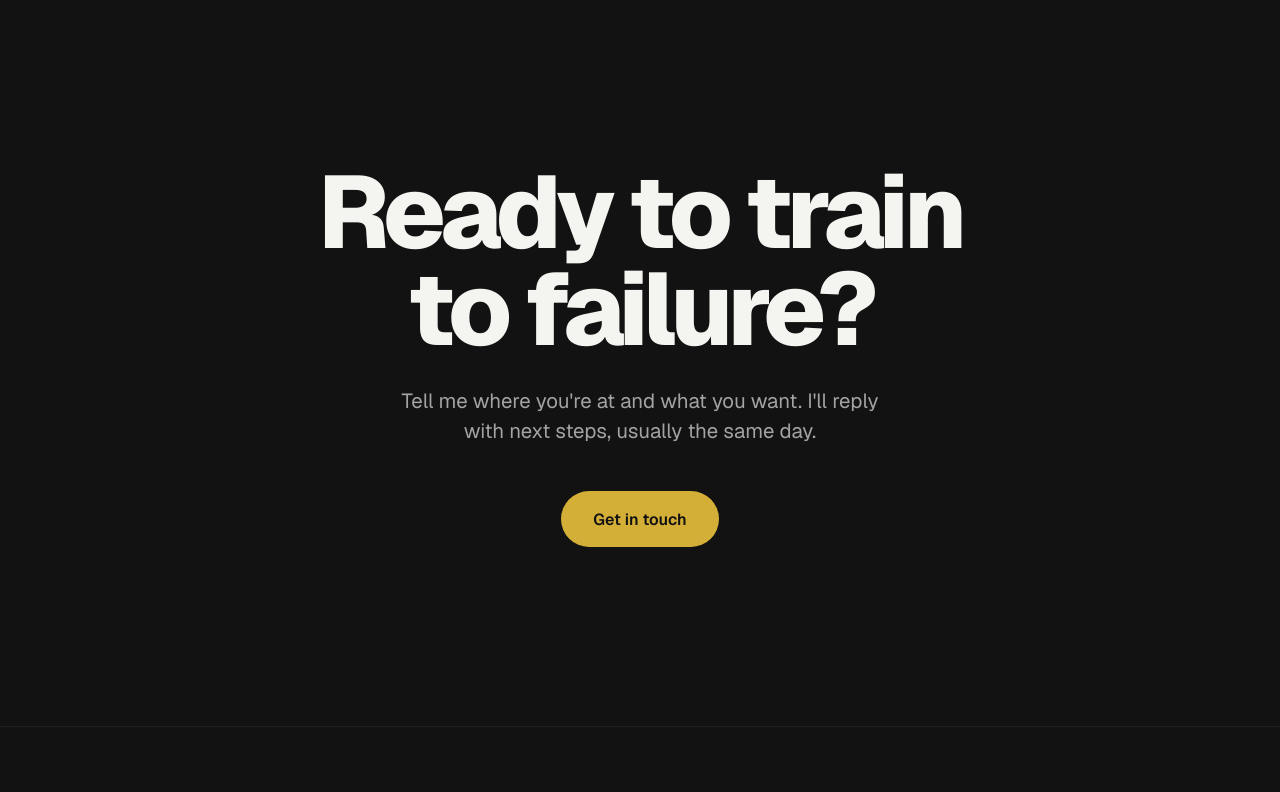
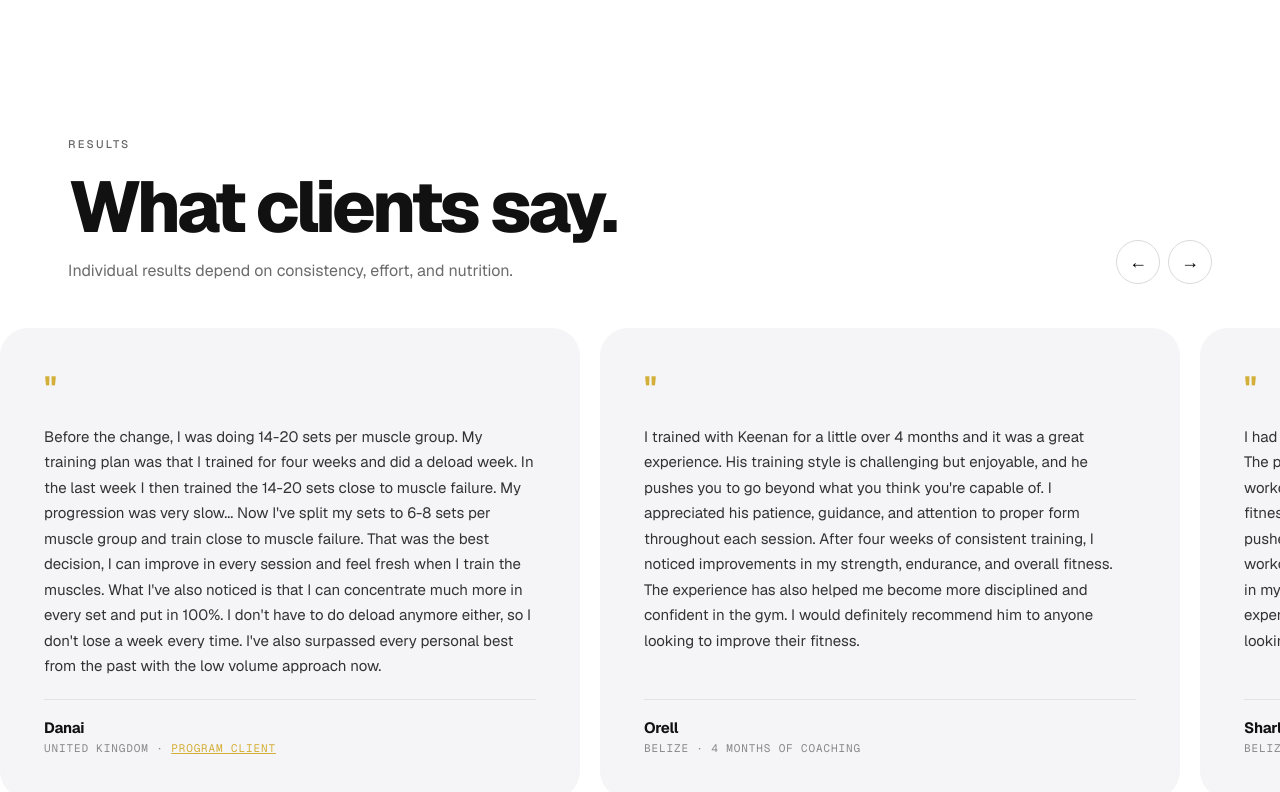
Before and after one commit to keenanbernard/heavy-duty-coaching, a React (Vite) app: page / in a window 1280 px wide. Shown: the part 5760-6552 px from the top of the page. Built offline with nearby package versions, Linux system fonts and the light colour scheme.

Commit message:
added testimonials

```diff
--- a/src/App.css
+++ b/src/App.css
@@ -1,3 +1,4 @@
+.t-scroll::-webkit-scrollbar { display: none; }
 .hvr-white:hover { background: #e6e6e6 !important; }
 .hvr-dark:hover { background: #333 !important; }
 .hvr-nav:hover { background: rgba(255,255,255,0.1) !important; }
--- a/src/App.jsx
+++ b/src/App.jsx
@@ -1,4 +1,4 @@
-import { useState, useEffect } from 'react'
+import { useState, useEffect, useRef } from 'react'
 import { Analytics } from '@vercel/analytics/react'
 import coachWhiteCap from './assets/coach-white-cap.webp'
 import program1 from './assets/program-1.webp'
@@ -144,6 +144,25 @@ const coachingIncludes = [
   'Cancel anytime. No lock-in contracts.',
 ]
 
+const testimonials = [
+  {
+    name: 'Danai',
+    meta: 'United Kingdom',
+    metaLink: { label: 'Program client', programIdx: 1 },
+    body: "Before the change, I was doing 14-20 sets per muscle group. My training plan was that I trained for four weeks and did a deload week. In the last week I then trained the 14-20 sets close to muscle failure. My progression was very slow... Now I've split my sets to 6-8 sets per muscle group and train close to muscle failure. That was the best decision, I can improve in every session and feel fresh when I train the muscles. What I've also noticed is that I can concentrate much more in every set and put in 100%. I don't have to do deload anymore either, so I don't lose a week every time. I've also surpassed every personal best from the past with the low volume approach now.",
+  },
+  {
+    name: 'Orell',
+    meta: 'Belize · 4 months of coaching',
+    body: "I trained with Keenan for a little over 4 months and it was a great experience. His training style is challenging but enjoyable, and he pushes you to go beyond what you think you're capable of. I appreciated his patience, guidance, and attention to proper form throughout each session. After four weeks of consistent training, I noticed improvements in my strength, endurance, and overall fitness. The experience has also helped me become more disciplined and confident in the gym. I would definitely recommend him to anyone looking to improve their fitness.",
+  },
+  {
+    name: 'Sharla',
+    meta: 'Belize · 3 months of coaching',
+    body: "I had a great experience throughout my three months of gym training. The program included a balanced mix of upper- and lower-body workouts that helped improve my strength, endurance, and overall fitness. The trainer was supportive, knowledgeable, and consistently pushed me beyond my comfort zone to achieve the best results. The workouts were challenging but rewarding, and I noticed improvements in my strength, performance, and confidence. Overall, it was a great experience, and I highly recommend the training program to anyone looking to improve their fitness and achieve their goals.",
+  },
+]
+
 const directLinks = [
   { label: 'Email', value: 'keenanbernard@outlook.com', href: 'mailto:keenanbernard@outlook.com' },
   { label: 'Phone', value: '+501 614 4297', href: 'tel:+5016144297' },
@@ -159,6 +178,7 @@ const selectionGroups = [
 
 export default function App() {
   const [page, setPage] = useState('home')
+  const tRef = useRef(null)
   const [name, setName] = useState('')
   const [email, setEmail] = useState('')
   const [details, setDetails] = useState('')
@@ -490,6 +510,37 @@ export default function App() {
             <div style={{ position: 'relative', minHeight: 520 }}>
               <img src={coachWhiteCap} alt="Keenan training" style={{ position: 'absolute', top: 0, left: 0, width: '100%', height: '100%', objectFit: 'cover', objectPosition: 'center 25%' }} />
             </div>
+          </div>
+        </section>
+
+        {/* Testimonials */}
+        <section style={{ padding: 'clamp(80px,12vw,160px) 0' }}>
+          <div style={{ maxWidth: 1240, margin: '0 auto', padding: '0 clamp(20px,5vw,48px)' }}>
+            <div style={{ display: 'flex', flexWrap: 'wrap', justifyContent: 'space-between', alignItems: 'flex-end', gap: 20 }}>
+              <div>
+                <div style={{ fontSize: 11, letterSpacing: '0.2em', textTransform: 'uppercase', color: '#666', marginBottom: 20, fontWeight: 500 }}>Results</div>
+                <h2 style={{ margin: 0, fontSize: 'clamp(40px,5.6vw,72px)', lineHeight: 1, letterSpacing: '-0.05em', fontWeight: 800, textWrap: 'balance' }}>What clients say.</h2>
+                <p style={{ margin: '16px 0 0', fontSize: 16, lineHeight: 1.55, color: '#6b6b6b', maxWidth: 540 }}>Individual results depend on consistency, effort, and nutrition.</p>
+              </div>
+              <div style={{ display: 'flex', gap: 8 }}>
+                <button onClick={() => tRef.current?.scrollBy({ left: -600, behavior: 'smooth' })} className="hvr-nav" style={{ width: 44, height: 44, borderRadius: 999, border: '1px solid #dadada', background: '#fff', cursor: 'pointer', fontSize: 18, display: 'flex', alignItems: 'center', justifyContent: 'center' }}>←</button>
+                <button onClick={() => tRef.current?.scrollBy({ left: 600, behavior: 'smooth' })} className="hvr-nav" style={{ width: 44, height: 44, borderRadius: 999, border: '1px solid #dadada', background: '#fff', cursor: 'pointer', fontSize: 18, display: 'flex', alignItems: 'center', justifyContent: 'center' }}>→</button>
+              </div>
+            </div>
+          </div>
+          <div ref={tRef} className="t-scroll" style={{ display: 'flex', gap: 20, overflowX: 'auto', scrollSnapType: 'x mandatory', scrollbarWidth: 'none', msOverflowStyle: 'none', marginTop: 40, padding: '4px clamp(20px,5vw,48px) 4px' }}>
+            {testimonials.map(t => (
+              <div key={t.name} style={{ flex: '0 0 clamp(300px,calc(50vw - clamp(20px,4vw,56px)),580px)', scrollSnapAlign: 'start', background: '#f5f5f7', borderRadius: 28, padding: 'clamp(28px,4vw,44px)', display: 'flex', flexDirection: 'column', gap: 20 }}>
+                <div style={{ fontSize: 32, fontWeight: 800, color: ACCENT, lineHeight: 1, letterSpacing: '-0.04em' }}>"</div>
+                <p style={{ margin: 0, fontSize: 15, lineHeight: 1.7, color: '#333', flex: 1 }}>{t.body}</p>
+                <div style={{ borderTop: '1px solid #e3e3e3', paddingTop: 18, display: 'flex', flexDirection: 'column', gap: 4 }}>
+                  <div style={{ fontSize: 15, fontWeight: 700, letterSpacing: '-0.02em' }}>{t.name}</div>
+                  <div style={{ fontFamily: MONO, fontSize: 11, color: '#888', letterSpacing: '0.08em', textTransform: 'uppercase' }}>
+                    {t.meta}{t.metaLink && <> · <button onClick={() => goBuy(programs[t.metaLink.programIdx])} style={{ background: 'none', border: 0, padding: 0, fontFamily: MONO, fontSize: 11, letterSpacing: '0.08em', textTransform: 'uppercase', color: ACCENT, cursor: 'pointer', textDecoration: 'underline', textDecorationColor: ACCENT }}>{t.metaLink.label}</button></>}
+                  </div>
+                </div>
+              </div>
+            ))}
           </div>
         </section>
 
```
